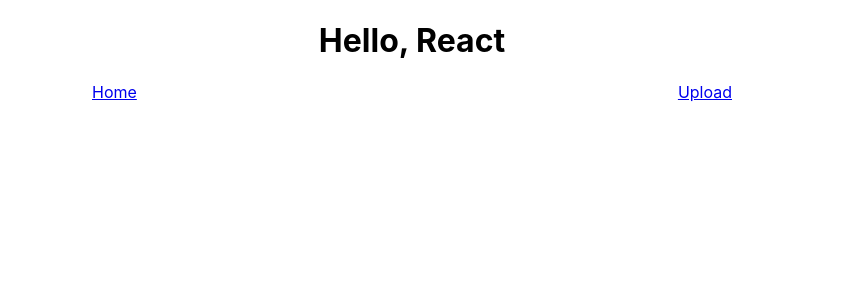
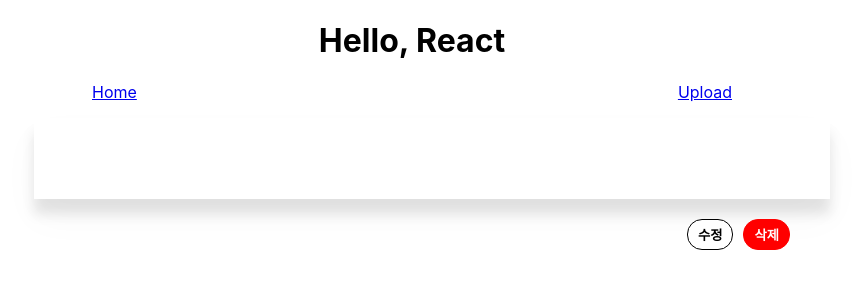
Before and after one commit to homile/Gamemunity, a React (Create React App) app in the folder client/: page /post/1 in a window 1280 px wide. Shown: the top 300 px of the page, without its empty margins (228-1091 px from the left). Built offline with nearby package versions, Linux system fonts and the light colour scheme; no server answers.

Commit message:
feat:detail 페이지 기능 구현

```diff
--- a/client/src/App.tsx
+++ b/client/src/App.tsx
@@ -1,24 +1,19 @@
-import React, { useState } from "react";
 import { Route, Routes } from "react-router-dom";
 import "./App.css";
 import Heading from "./components/Heading";
 import List from "./components/post/List";
 import Upload from "./components/post/Upload";
-
-export interface Props {
-  contentList: string[];
-  setContentList: React.Dispatch<React.SetStateAction<string[]>>;
-}
+import Detail from "./components/post/Detail";
 
 function App() {
-  const [contentList, setContentList] = useState<string[]>([]);
 
   return (
     <>
       <Heading />
       <Routes>
-        <Route path="/" element={<List contentList={contentList} setContentList={setContentList} />}></Route>
-        <Route path="/upload" element={<Upload contentList={contentList} setContentList={setContentList} />}></Route>
+        <Route path="/" element={<List />}></Route>
+        <Route path="/upload" element={<Upload />}></Route>
+        <Route path="/post/:postNum" element={<Detail />}></Route>
       </Routes>
     </>
   );
--- /dev/null
+++ b/client/src/components/post/Detail.tsx
@@ -0,0 +1,53 @@
+import axios from "axios";
+import { useEffect, useState } from "react";
+import { Link, useParams } from "react-router-dom";
+import { BtnDiv, Post, PostDiv } from "../../style/PostDetailCSS";
+
+interface PostInfoType {
+  id: string;
+  title: string;
+  content: string;
+  postNum: number | null;
+}
+
+const Detail = () => {
+  let params = useParams();
+
+  const [postInfo, setPostInfo] = useState<PostInfoType>({ id: "", title: "", content: "", postNum: null });
+
+  useEffect(() => {
+    let body = {
+      postNum: params.postNum,
+    };
+
+    axios
+      .post("/api/post/detail", body)
+      .then((res) => {
+        if (res.data.success) {
+          setPostInfo(res.data.post);
+        }
+      })
+      .catch((err) => {
+        console.log(err);
+      });
+  }, []);
+
+  return (
+    <PostDiv>
+      <Post>
+        <h1>{postInfo.title}</h1>
+        <p>{postInfo.content}</p>
+      </Post>
+      <BtnDiv>
+        <Link to="">
+          <button className="edit">수정</button>
+        </Link>
+        <Link to="">
+          <button className="delete">삭제</button>
+        </Link>
+      </BtnDiv>
+    </PostDiv>
+  );
+};
+
+export default Detail;
--- a/client/src/components/post/List.tsx
+++ b/client/src/components/post/List.tsx
@@ -1,6 +1,5 @@
 import { useEffect, useState } from "react";
 import axios from "axios";
-import { Props } from "../../App";
 import { ListDiv, ListItem } from "../../style/ListCSS";
 import { Link } from "react-router-dom";
 
@@ -11,7 +10,7 @@ interface PostListType {
   postNum: number;
 }
 
-const List = (props: Props) => {
+const List = () => {
   const [postList, setPostList] = useState<PostListType[]>([]);
 
   useEffect(() => {
--- a/client/src/components/post/Upload.tsx
+++ b/client/src/components/post/Upload.tsx
@@ -1,10 +1,9 @@
 import axios from "axios";
 import { useState } from "react";
 import { useNavigate } from "react-router-dom";
-import { Props } from "../../App";
 import { UploadDiv, UploadForm, UploadButtonDiv } from "../../style/UploadCSS";
 
-const Upload = (props: Props) => {
+const Upload = () => {
   const navigate = useNavigate();
 
   const [title, setTitle] = useState("");
--- /dev/null
+++ b/client/src/style/PostDetailCSS.ts
@@ -0,0 +1,92 @@
+import styled from "@emotion/styled";
+
+const PostDiv = styled.div`
+  padding-top: 1rem;
+  padding-bottom: 1rem;
+  max-width: 756px;
+  margin: 0 auto !important;
+  @media (max-width: 756px) {
+    width: 90%;
+  }
+`;
+
+const SpinnerDiv = styled.div`
+  width: 100%;
+  height: calc(100vh - 2rem);
+  display: flex;
+  align-content: center;
+  align-items: center;
+  justify-content: center;
+`;
+
+const Post = styled.div`
+  width: 100%;
+  height: auto;
+  background: #ffffff;
+  padding: 30px 20px;
+  box-shadow: 0px 19px 38px rgba(0, 0, 0, 0.03), 0px 15px 12px rgba(0, 0, 0, 0.1);
+  h1 {
+    font-weight: bold;
+  }
+  p {
+    margin-bottom: 0px;
+  }
+  .author {
+    display: flex;
+    align-items: center;
+    margin-top: 10px;
+    margin-bottom: 10px;
+    p {
+      color: darkgrey;
+      margin-bottom: 0px;
+      margin-left: 10px;
+      &.time {
+        font-size: 10px;
+      }
+      &.admin {
+        display: flex;
+        align-items: center;
+      }
+    }
+    @media (max-width: 756px) {
+      flex-direction: column;
+      align-items: flex-start;
+    }
+  }
+`;
+
+const BtnDiv = styled.div`
+  width: 100%;
+  display: flex;
+  justify-content: flex-end;
+  margin: 20px 0;
+  button {
+    cursor: pointer;
+    border-radius: 15px;
+    padding: 5px 10px;
+    font-weight: bold;
+    &.edit {
+      background-color: white;
+      color: black;
+      border: 1px solid black;
+      &:hover {
+        background-color: black;
+        color: white;
+        border: 1px solid black;
+      }
+    }
+    &.delete {
+      margin-left: 10px;
+      background-color: red;
+      color: white;
+      border: 1px solid red;
+      &:hover {
+        background-color: white;
+        color: red;
+        border: 1px solid red;
+      }
+    }
+  }
+`;
+
+export { PostDiv, SpinnerDiv, Post, BtnDiv };
```
